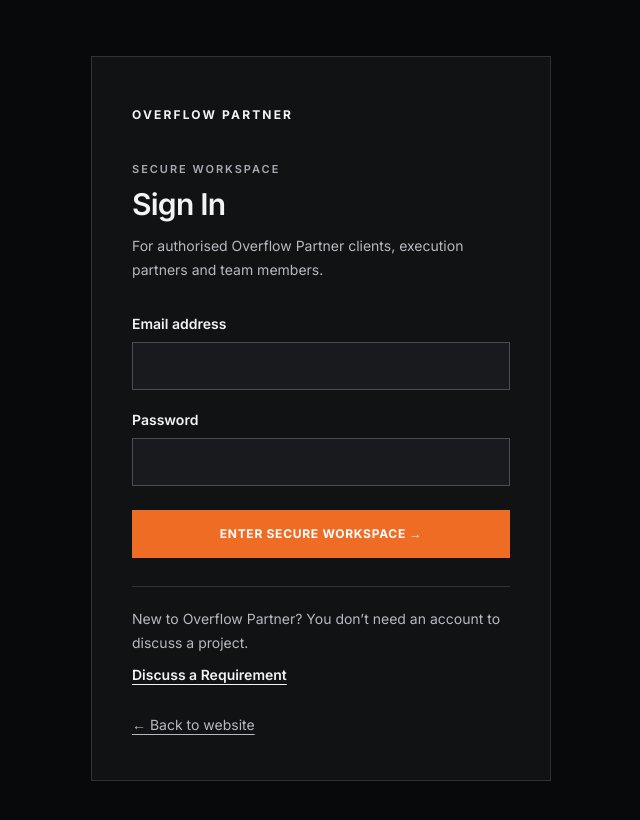
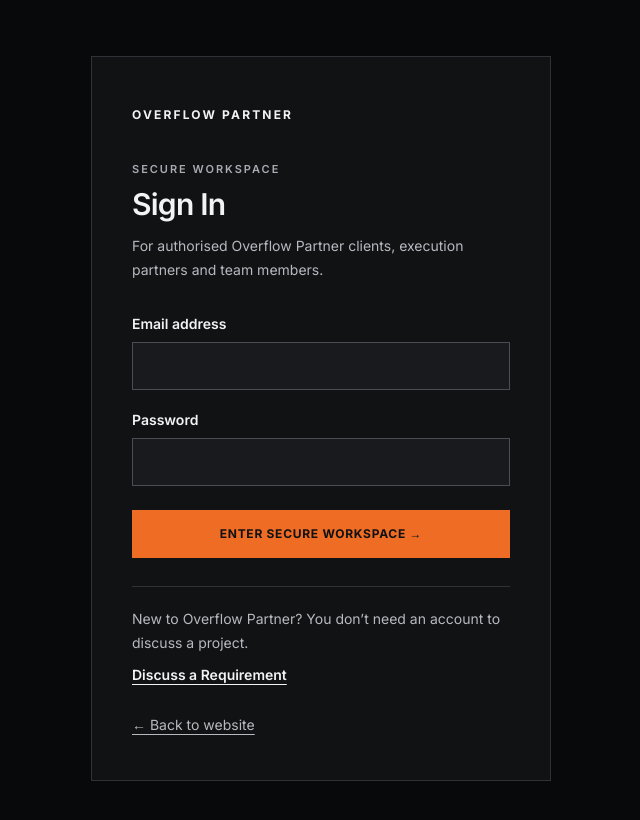
Before and after one commit to zeeshankhanminhas/Overflow-Partner, a Next.js app: page /login in a window 1280 px wide. Shown: the top 820 px of the page, without its empty margins (319-959 px from the left). Built offline with nearby package versions, Linux system fonts and the light colour scheme; no server answers.

Commit message:
fix(visual): readable dark text on orange OPOS workspace login CTA

```diff
--- a/app/login/page.tsx
+++ b/app/login/page.tsx
@@ -22,7 +22,7 @@ export default async function LoginPage({ searchParams }: { searchParams: Promis
             <input id="workspace-password" name="password" type="password" required autoComplete="current-password"
               className="min-h-12 border border-[#4a4d53] bg-[#181a1d] text-[#f3f3f4] px-4 text-base font-normal" />
           </label>
-          <button className="op-cta mt-1 w-full" type="submit">Enter Secure Workspace →</button>
+          <button className="op-cta mt-1 w-full" type="submit" style={{ color: "#101113" }}>Enter Secure Workspace →</button>
         </form>
         <div className="mt-7 border-t border-[#303238] pt-5 text-sm leading-6 text-[#b6b9bf]">
           <p>New to Overflow Partner? You don’t need an account to discuss a project.</p>
```
